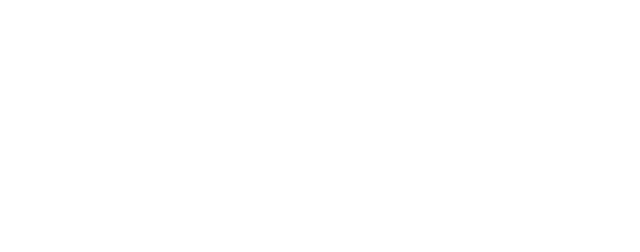
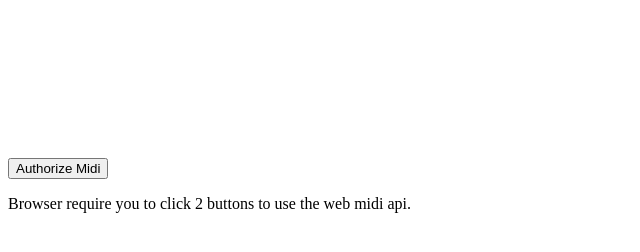
Before and after one commit to javaarchive/WebMIDIEdit, a plain HTML site: page index.html in a window 1280 px wide. Shown: the whole page, without its empty margins (0-640 px from the left). Drawn offline with Linux system fonts and the light colour scheme.

Commit message:
Update index.html

```diff
--- a/index.html
+++ b/index.html
@@ -10,5 +10,11 @@
   <noscript>
     What? You think your browser can do this without javascript
   </noscript>
+  <div id = "start-midi">
+  <button onclick = "authorizemidi()">Authorize Midi</button>
+    <p>
+  Browser require you to click 2 buttons to use the web midi api.
+    </p>
+  </div>
 </body>
 </html>
```
